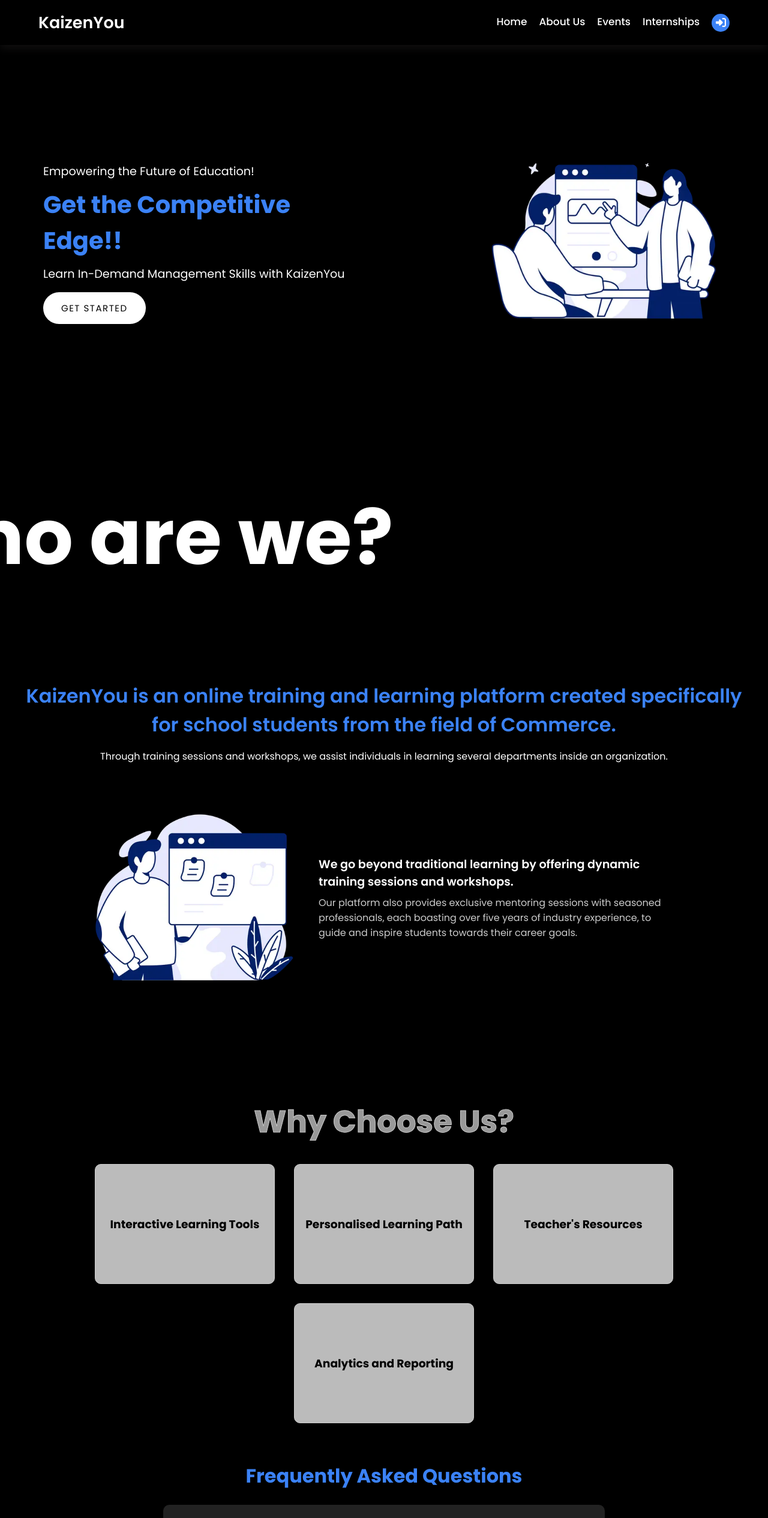
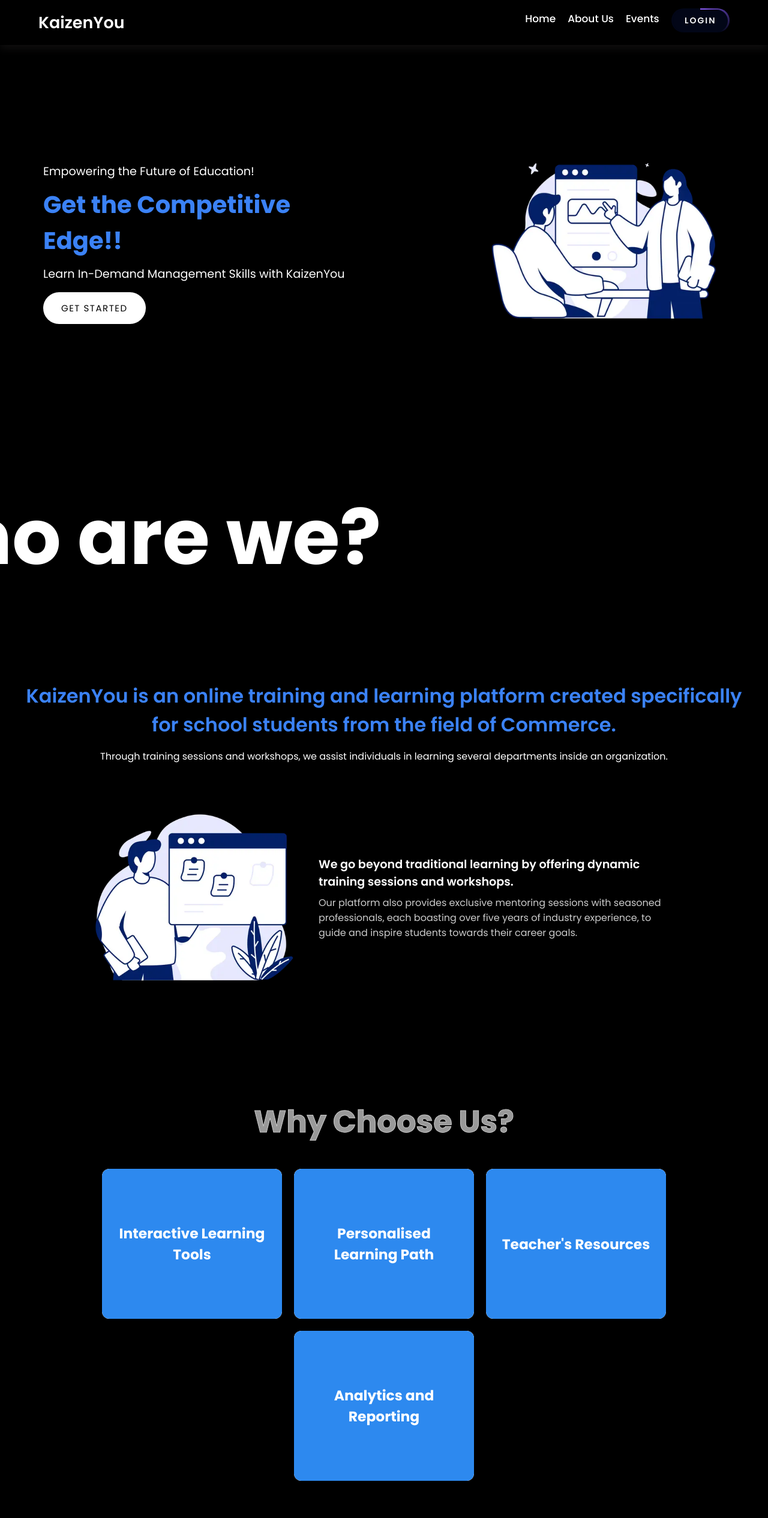
Before and after one commit to TanishkKaushik7/KaizenYou, a React (Vite) app: page / in a window 1280 px wide. Shown: the top 2530 px of the page at 60% size. Built offline with nearby package versions, Linux system fonts and the light colour scheme.

Commit message:
add react-router-dom for navigation; update navigation links and styles; enhance flip box section with improved responsiveness and hover effects

```diff
--- a/package.json
+++ b/package.json
@@ -16,7 +16,8 @@
     "gh-pages": "^6.3.0",
     "react": "^19.0.0",
     "react-dom": "^19.0.0",
-    "react-icons": "^5.5.0"
+    "react-icons": "^5.5.0",
+    "react-router-dom": "^7.2.0"
   },
   "devDependencies": {
     "@eslint/js": "^9.19.0",
--- a/src/components/nav.jsx
+++ b/src/components/nav.jsx
@@ -27,23 +27,17 @@
           </button>
 
           <ul className={`menu ${menuOpen ? "active" : ""}`}>
-            {["Home", "About Us", "Events", "Internships"].map((item) => (
+            {["Home", "About Us", "Events"].map((item) => (
               <li key={item}>
-                <a href={`#${item.replace(/\s+/g, "")}`} onClick={() => setMenuOpen(false)}>
+                <a href={item === "About Us" ? "/about" : `#${item.replace(/\s+/g, "")}`}
+                onClick={() => setMenuOpen(false)}>
                   {item}
                 </a>
               </li>
             ))}
 
             <li>
-              <button className="Btn">
-                <div className="sign">
-                  <svg viewBox="0 0 512 512" aria-hidden="true">
-                    <path d="M217.9 105.9L340.7 228.7c7.2 7.2 11.3 17.1 11.3 27.3s-4.1 20.1-11.3 27.3L217.9 406.1c-6.4 6.4-15 9.9-24 9.9c-18.7 0-33.9-15.2-33.9-33.9l0-62.1L32 320c-17.7 0-32-14.3-32-32l0-64c0-17.7 14.3-32 32-32l128 0 0-62.1c0-18.7 15.2-33.9 33.9-33.9c9 0 17.6 3.6 24 9.9zM352 416l64 0c17.7 0 32-14.3 32-32l0-256c0-17.7-14.3-32-32-32l-64 0c-17.7 0-32-14.3-32-32s14.3-32 32-32l64 0c53 0 96 43 96 96l0 256c0 53-43 96-96 96l-64 0c-17.7 0-32-14.3-32-32s14.3-32 32-32z"></path>
-                  </svg>
-                </div>
-                <div className="text">Login</div>
-              </button>
+            <button className="login-btn">Login</button>
             </li>
           </ul>
         </div>
--- a/src/cssfiles/landing.css
+++ b/src/cssfiles/landing.css
@@ -267,33 +267,34 @@
 /* Flip Boxes Section */
 .flip-boxes-section {
   display: flex;
+  flex-wrap: wrap;
   justify-content: center;
-  gap: 2rem;
-  padding: 2rem;
-  flex-wrap: wrap;
+  gap: 20px;
+  padding: 40px;
+  perspective: 1000px; /* Adds 3D depth */
 }
 
 .flip-box {
-  background-color: transparent;
-  width: 300px;
-  height: 200px;
-  perspective: 1000px;
+  width: 300px;  /* Increased width */
+  height: 250px; /* Reduced height */
+  background: linear-gradient(to bottom, #ffffff, #f3f3f3);
+  border-radius: 12px;
+  box-shadow: 0 4px 10px rgba(0, 0, 0, 0.2);
+  overflow: hidden;
+  position: relative;
+  transition: transform 0.5s ease, box-shadow 0.5s ease;
+  transform-style: preserve-3d;
 }
 
 .flip-box-inner {
-  position: relative;
   width: 100%;
   height: 100%;
-  text-align: center;
-  transition: transform 0.6s;
+  position: relative;
   transform-style: preserve-3d;
 }
 
-.flip-box:hover .flip-box-inner {
-  transform: rotateY(180deg);
-}
-
-.flip-box-front, .flip-box-back {
+.flip-box-front,
+.flip-box-back {
   position: absolute;
   width: 100%;
   height: 100%;
@@ -301,32 +302,72 @@
   display: flex;
   align-items: center;
   justify-content: center;
-  flex-direction: column;
-  padding: 1rem;
-  border: 1px solid #ccc;
-  border-radius: 10px;
+  text-align: center;
+  padding: 20px;
+  border-radius: 12px;
+  transition: opacity 0.4s ease-in-out;
 }
 
+/* Front side styling */
 .flip-box-front {
-  background-color: #bbb;
-  color: black;
+  background: #2d89ef;
+  color: white;
+  font-size: 20px;
+  font-weight: bold;
 }
 
+/* Back side styling */
 .flip-box-back {
-  background-color: rgb(59, 130, 246);
-  color: white;
-  transform: rotateY(180deg);
+  background: #ffffff;
+  color: #333;
+  font-size: 16px;
+  transform: rotateX(10deg);
+  opacity: 0;
 }
-@media (max-width: 768px) {
+
+/* 3D Hover Effect */
+.flip-box:hover {
+  transform: rotateX(15deg) scale(1.05);
+  box-shadow: 0 10px 20px rgba(0, 0, 0, 0.3);
+}
+
+/* Show back side on hover */
+.flip-box:hover .flip-box-front {
+  opacity: 0;
+}
+
+.flip-box:hover .flip-box-back {
+  opacity: 1;
+  transform: rotateX(0deg);
+}
+
+/* RESPONSIVENESS */
+@media (max-width: 768px) {  /* Tablet */
   .flip-box {
-    width: 250px;
-    height: 180px;
+    width: 300px;  /* Adjust width */
+    height: 220px; /* Adjust height */
+  }
+
+  .flip-box-front {
+    font-size: 18px;
+  }
+
+  .flip-box-back {
+    font-size: 15px;
   }
 }
 
-@media (max-width: 480px) {
+@media (max-width: 480px) {  /* Mobile */
   .flip-box {
-    width: 200px;
-    height: 150px;
+    width: 100%;  /* Full width */
+    height: 200px; /* Smaller height */
+  }
+
+  .flip-box-front {
+    font-size: 16px;
+  }
+
+  .flip-box-back {
+    font-size: 14px;
   }
 }
--- a/src/cssfiles/nav.css
+++ b/src/cssfiles/nav.css
@@ -58,62 +58,73 @@
   color: rgb(59 130 246);
 }
 
-/* Button Styles */
-.Btn {
-  display: flex;
-  align-items: center;
-  justify-content: flex-start;
-  width: 30px;
-  height: 30px;
-  border: none;
-  border-radius: 50%;
-  cursor: pointer;
-  transition: width 0.3s ease, border-radius 0.3s ease;
-  background-color: rgb(59 130 246);
-  box-shadow: 2px 2px 10px rgba(0, 0, 0, 0.2);
+/* Login Button */
+.login-btn {
   position: relative;
-  overflow: hidden;
-}
-
-.Btn .sign {
   display: flex;
   align-items: center;
   justify-content: center;
-  width: 100%;
+  text-align: center;
+  background-color: #020617;
+  color: #ffffff;
+  font-size: 14px;
+  top: -0.2rem;
+  font-weight: 500;
+  line-height: 20px;
+  padding: 10px 30px;
+  border-radius: 9999px;
+  cursor: pointer;
+  transition: all 0.3s ease-in-out;
+  overflow: hidden;
+  border: none;
 }
 
-.Btn .sign svg {
-  width: 17px;
-  fill: white;
+/* Animated border effect */
+.login-btn::before {
+  content: "";
+  background-image: conic-gradient(
+    #8b5cf6 20deg, /* Violet color */
+    transparent 120deg
+  );
+  height: 200%;
+  width: 200%;
+  position: absolute;
+  left: -50%;
+  top: -50%;
+  animation: rotate 2s infinite linear;
 }
 
-.Btn .text {
+/* Inner overlay to keep text readable */
+.login-btn::after {
+  content: "LOGIN";
   position: absolute;
-  right: 0;
-  width: 0;
-  opacity: 0;
-  color: white;
-  font-size: 1.2em;
+  height: 94%;
+  width: 94%;
+  background-color: #020617;
+  border-radius: 9999px;
+  top: 3%;
+  left: 3%;
+  color: #f7f7f7;
+  display: flex;
+  align-items: center;
+  justify-content: center;
+  font-size: 14px;
   font-weight: 600;
-  white-space: nowrap;
-  transition: all 0.3s ease;
+  letter-spacing: 2px;
 }
 
-.Btn:hover {
-  width: 65px;
-  border-radius: 40px;
+/* Keyframes for rotation */
+@keyframes rotate {
+  100% {
+    transform: rotate(-360deg);
+  }
 }
 
-.Btn:hover .text {
-  opacity: 1;
-  width: auto;
-  padding-left: 10px;
+/* Hover effect */
+.login-btn:hover::after {
+  background-color: #1e1b29;
+  color: #ffffff;
 }
-
-.Btn:active {
-  transform: translate(2px, 2px);
-}
-
 /* Responsive Hamburger Menu */
 .hamburger {
   display: none;
@@ -141,6 +152,7 @@
   transform: translateY(-8px) rotate(-45deg);
 }
 
+/* Responsive Design */
 @media (max-width: 768px) {
   .menu {
     display: none;
@@ -166,35 +178,16 @@
   .hamburger {
     display: flex;
   }
-}
 
-/* Responsive Button */
-@media (max-width: 768px) {
-  .Btn {
-    width: 25px;
-    height: 25px;
-  }
-
-  .Btn:hover {
-    width: 100px;
-  }
-
-  .Btn .text {
-    font-size: 0.9em;
+  .login-btn {
+    font-size: 13px;
+    padding: 6px 18px;
   }
 }
 
 @media (max-width: 480px) {
-  .Btn {
-    width: 20px;
-    height: 20px;
-  }
-
-  .Btn:hover {
-    width: 80px;
-  }
-
-  .Btn .text {
-    font-size: 0.8em;
+  .login-btn {
+    font-size: 12px;
+    padding: 5px 15px;
   }
 }
```
Also changed, not shown: 1 other file (tests, documents, lock files or other folders).
